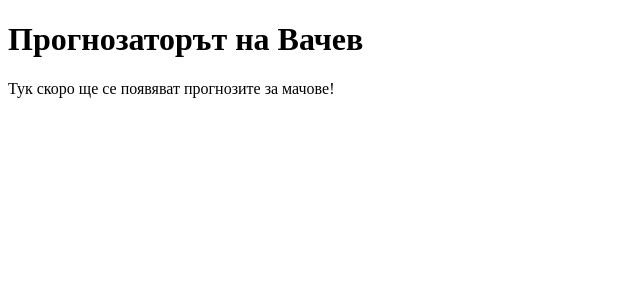
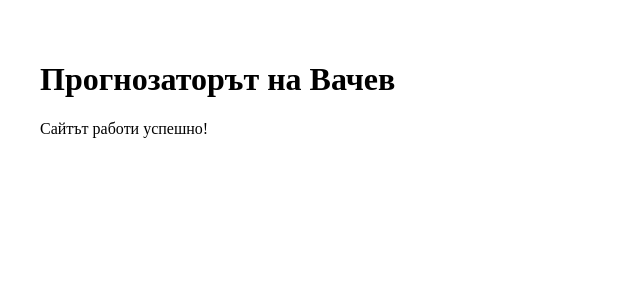
Before and after one commit to kachaka84/Make-some-money-, a React (Create React App) app: page / in a window 1280 px wide. Shown: the top 300 px of the page, without its empty margins (0-640 px from the left). Built offline with nearby package versions, Linux system fonts and the light colour scheme.

Commit message:
Add files via upload

```diff
--- a/src/App.js
+++ b/src/App.js
@@ -3,9 +3,9 @@ import React from 'react';
 
 function App() {
   return (
-    <div>
+    <div style={{ backgroundColor: 'white', color: 'black', padding: '2rem' }}>
       <h1>Прогнозаторът на Вачев</h1>
-      <p>Тук скоро ще се появяват прогнозите за мачове!</p>
+      <p>Сайтът работи успешно!</p>
     </div>
   );
 }
--- a/src/index.js
+++ b/src/index.js
@@ -4,8 +4,4 @@ import ReactDOM from 'react-dom/client';
 import App from './App';
 
 const root = ReactDOM.createRoot(document.getElementById('root'));
-root.render(
-  <React.StrictMode>
-    <App />
-  </React.StrictMode>
-);
+root.render(<App />);
```
